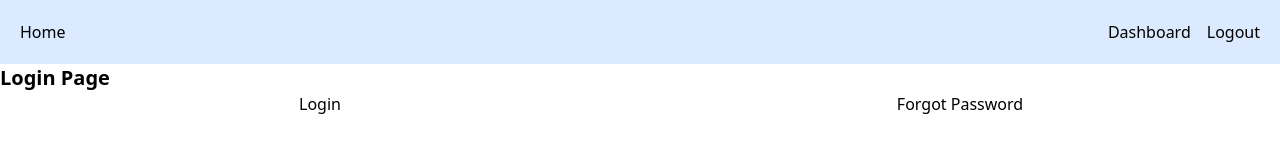
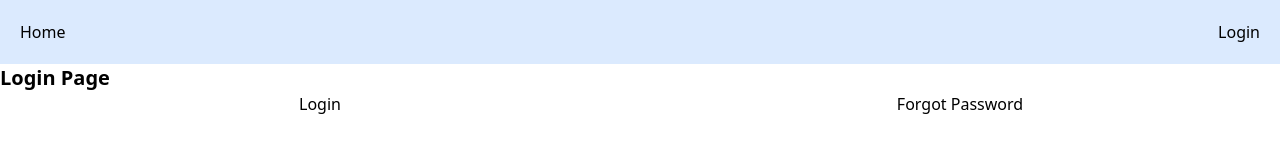
Before and after one commit to garethredfern/laravel-vue, a Vue app: page /login in a window 1280 px wide. Shown: the top 160 px of the page. Built offline with nearby package versions, Linux system fonts and the light colour scheme.

Commit message:
create a header component

```diff
--- a/src/App.vue
+++ b/src/App.vue
@@ -1,14 +1,6 @@
 <template>
   <div id="app">
-    <header class="p-5 bg-blue-100">
-      <nav class="container mx-auto flex justify-between items-center">
-        <router-link to="/">Home</router-link>
-        <div class="flex space-x-4">
-          <router-link to="/dashboard">Dashboard</router-link>
-          <Logout />
-        </div>
-      </nav>
-    </header>
+    <Header />
     <main class="container mx-auto">
       <router-view />
     </main>
@@ -16,12 +8,12 @@
 </template>
 
 <script>
-import Logout from "@/components/Logout";
+import Header from "@/components/Header";
 
 export default {
   name: "app",
   components: {
-    Logout,
+    Header,
   },
 };
 </script>
--- /dev/null
+++ b/src/components/Header.vue
@@ -0,0 +1,27 @@
+<template>
+  <header class="p-5 bg-blue-100">
+    <nav class="container mx-auto flex justify-between items-center">
+      <router-link to="/">Home</router-link>
+      <div class="flex space-x-4" v-if="authUser">
+        <router-link to="/dashboard">Dashboard</router-link>
+        <Logout />
+      </div>
+      <router-link to="/login">Login</router-link>
+    </nav>
+  </header>
+</template>
+
+<script>
+import { mapGetters } from "vuex";
+import Logout from "@/components/Logout";
+
+export default {
+  name: "Header",
+  components: {
+    Logout,
+  },
+  computed: {
+    ...mapGetters("auth", ["authUser"]),
+  },
+};
+</script>
```
